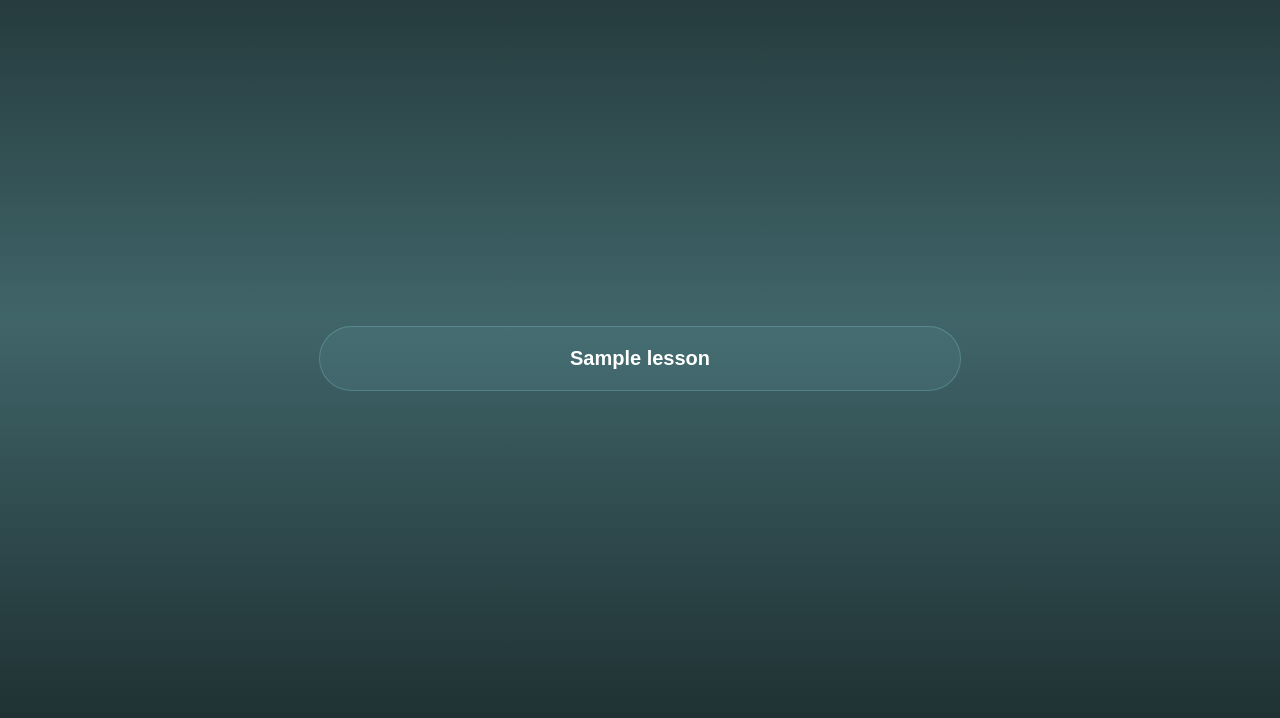
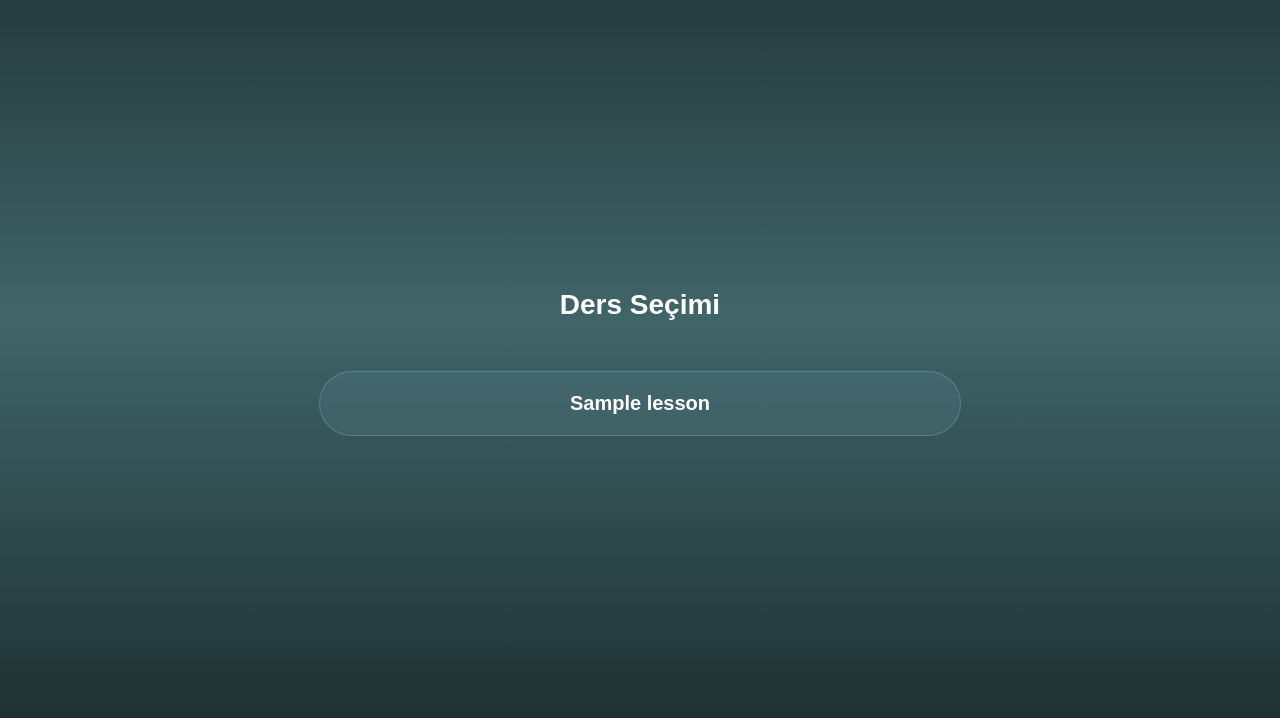
Before and after one commit to Lessyzz/Quizz-app, a Python web app: template templates/admin.html in a window 1280 px wide. Shown: the part 82-800 px from the top of the page. Run offline with Jinja, Linux system fonts and the light colour scheme; the template is opened without the code that fills it: most values are stand-ins (such as "Sample title", 1, 10 or a date in 2020); some libraries are stand-ins or nearby versions.

Commit message:
Topic Selection Navigation

```diff
--- a/templates/admin.html
+++ b/templates/admin.html
@@ -78,9 +78,10 @@
         <div id="time">02:00</div>
     </div>
 
-    <div class="container" id="1">
+    <div class="container" id="container">
+        <h1>Ders Seçimi</h1>
         {% for lesson in lessons %}
-            <div class="card" onclick="select_lesson('{{ lesson[0] }}')">{{ lesson[1] }}</div>
+        <div class="card" onclick="select_lesson('{{ lesson[0] }}')">{{ lesson[1] }}</div>
         {% endfor %}
     </div>
 
@@ -94,7 +95,7 @@
         socket.emit('start_game', "start");
     }
 
-    socket.on('start_game', function(data) {
+    socket.on('start_game', function (data) {
         console.log("oyun basladi");
     });
 
@@ -102,12 +103,22 @@
         socket.emit('select_lesson', lesson_id);
     }
 
-    socket.on('select_topic', function(data) {
-        document.getElementById("1").style.display = "none";
-        data.forEach((element) => {
-            console.log(element[2]); // -> Topic Name
+    socket.on('select_topic', function (data) {
+        const container = document.getElementById("container")
+        container.innerHTML = "";
+        container.insertAdjacentHTML("beforeend", "<h1>Konu Seçimi</h1>") //Başlık için
+        data.forEach((topic) => {
+            //topic[0]  ID
+            //topic[1]  Ders ID
+            //topic[2]  Ad
+            container.insertAdjacentHTML("beforeend", `<div class="card" onclick="select_topic(${topic[0]},${topic[1]})"> ${topic[2]}</div>`)
         });
     });
+
+    function select_topic(id, dersId) {
+        //TODO
+        console.log(id, dersId)
+    }
 </script>
 
 </html>
```
